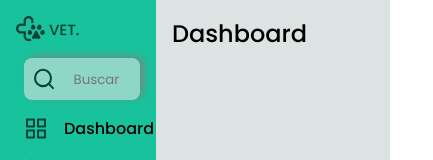
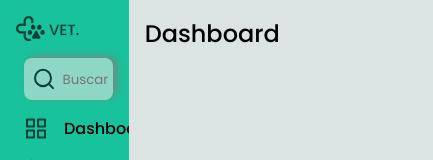
Before and after one commit to LuskarDev/Sidebar, a plain HTML site: page index.html in a window 390 px wide. Both pictures are taken after a click on the picture 28 px from the left and 28 px from the top of the page. Shown: the top 160 px of the page, 433 px wide, since content can reach past the window. Drawn offline with Linux system fonts and the light colour scheme.

Commit message:
Update style.css

```diff
--- a/style.css
+++ b/style.css
@@ -20,8 +20,6 @@
   }
 
   section {
-      height: 100vh;
-      width: 100%;
       display: grid;
       grid-template-columns: 6% 94%;
       transition: .75s ease;
@@ -58,13 +56,13 @@
 
   section > .sidebar nav .logo img:nth-child(1){
     padding-left: 1rem;
-    padding-right: 3rem;
+    padding-right: 2rem;
     transition: 1s ease;
   }
 
   section > .sidebar nav ul li input {
       background: transparent;
-      max-width: 117px;
+      max-width: 105px;
       padding: 0.1rem;
       border: none;
       outline: none;
@@ -281,6 +279,10 @@
     line-height: 0;
   }
 
+  section > .sidebar nav ul li:nth-child(1) img{
+    margin-right: 5px ;
+  }
+
 
   section > .sidebar nav .user-profile {
     bottom: 0;
@@ -344,63 +346,62 @@ section .Content h2 {
 }
 
 
-@media (max-width: 1286px){
-
-
+@media (max-width: 1155px){
   section {
-    height: 100vh;
-    width: 100%;
     display: grid;
-    grid-template-columns: 7% 94%;
+    grid-template-columns: 7% 93%;
     transition: .75s ease;
 }
 
 section.showSidebar {
-  grid-template-columns: 16% 86%;
+  grid-template-columns: 15% 85%;
 }
 }
 
 
-@media (max-width: 1074px){
-
-
+@media (max-width: 1033px){
   section {
-    height: 100vh;
-    width: 100%;
     display: grid;
     grid-template-columns: 8% 92%;
     transition: .75s ease;
 }
 
 section.showSidebar {
-  grid-template-columns: 18% 82%;
+  grid-template-columns: 17% 83%;
 }
 }
 
-@media (max-width: 960px){
 
-
+@media (max-width: 936px){
   section {
-    height: 100vh;
-    width: 100%;
     display: grid;
     grid-template-columns: 9% 91%;
     transition: .75s ease;
 }
 
 section.showSidebar {
-  grid-template-columns: 20% 80%;
+  grid-template-columns: 19% 81%;
 }
 }
 
-@media (max-width: 960px){
+
+@media (max-width: 814px){
+  section {
+    display: grid;
+    grid-template-columns: 10% 90%;
+    transition: .75s ease;
+}
+
+section.showSidebar {
+  grid-template-columns: 23% 77%;
+}
+}
 
 
+@media (max-width: 723px){
   section {
-    height: 100vh;
-    width: 100%;
     display: grid;
-    grid-template-columns: 10% 90%;
+    grid-template-columns: 12% 88%;
     transition: .75s ease;
 }
 
@@ -409,63 +410,51 @@ section.showSidebar {
 }
 }
 
-@media (max-width: 678px){
 
+@media (max-width: 611px){
   section {
-    height: 100vh;
-    width: 100%;
     display: grid;
-    grid-template-columns: 12% 88%;
+    grid-template-columns: 13% 87%;
     transition: .75s ease;
 }
 
 section.showSidebar {
-  grid-template-columns: 29% 71%;
+  grid-template-columns: 30% 71%;
 }
 }
 
-@media (max-width: 580px){
-
+@media (max-width: 546px){
   section {
-    height: 100vh;
-    width: 100%;
     display: grid;
-    grid-template-columns: 14% 86%;
+    grid-template-columns: 15% 87%;
     transition: .75s ease;
 }
 
 section.showSidebar {
-  grid-template-columns: 35% 65%;
+  grid-template-columns: 33% 78%;
 }
 }
 
-@media (max-width: 490px){
-
+@media (max-width: 380px){
   section {
-    height: 100vh;
-    width: 100%;
     display: grid;
-    grid-template-columns: 17% 91%;
+    grid-template-columns: 20% 80%;
     transition: .75s ease;
 }
 
 section.showSidebar {
-  grid-template-columns: 40% 60%;
+  grid-template-columns: 45% 65%;
 }
 }
 
-@media (max-width: 364px){
-
-
+@media (max-width: 324px){
   section {
-    height: 100vh;
-    width: 100%;
     display: grid;
-    grid-template-columns: 22% 82%;
+    grid-template-columns: 25% 75%;
     transition: .75s ease;
 }
 
 section.showSidebar {
-  grid-template-columns: 55% 50%;
+  grid-template-columns: 54% 56%;
 }
 }
```
